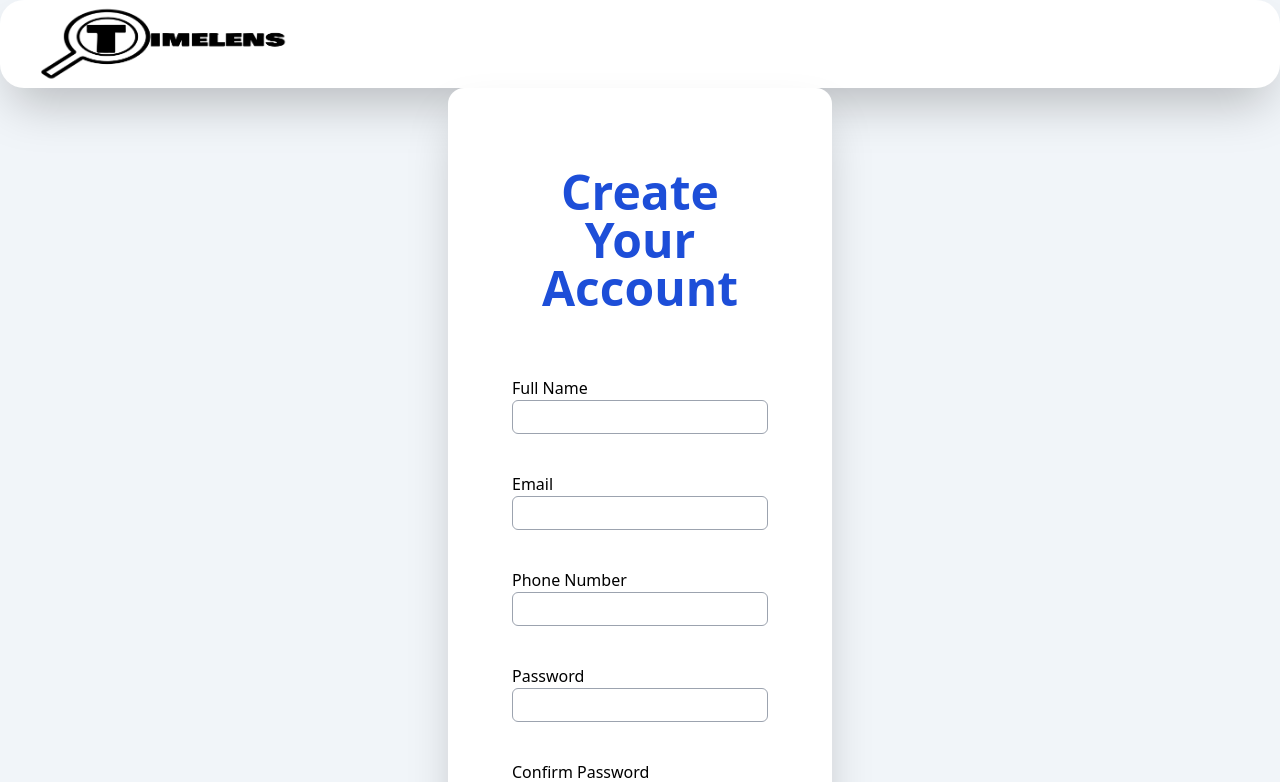
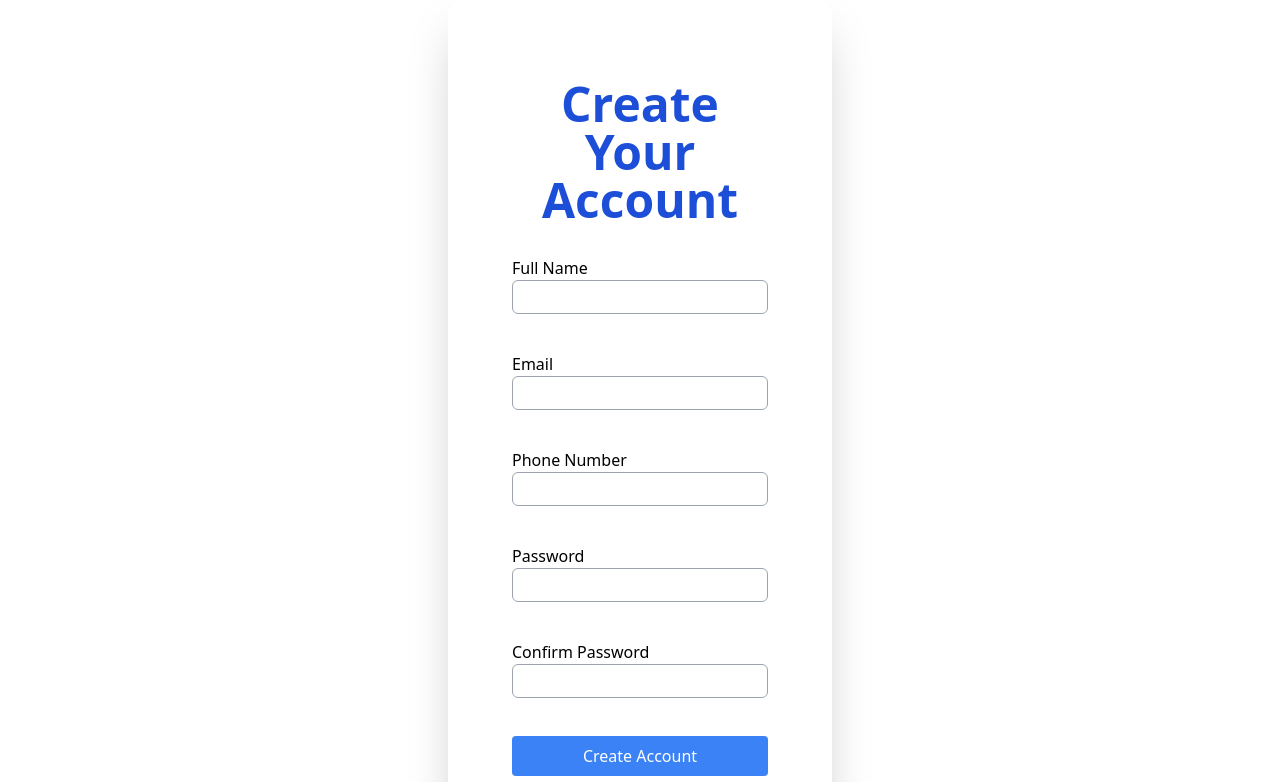
Before and after one commit to athulkrishnama/appointmentScheduler-frontend, a React (Vite) app in the folder client/: page /signup in a window 1280 px wide. Shown: the top 782 px of the page. Built offline with nearby package versions, Linux system fonts and the light colour scheme.

Commit message:
feat: update Signup component to handle OTP state and improve layout

```diff
--- a/client/src/components/signup/Signup.jsx
+++ b/client/src/components/signup/Signup.jsx
@@ -5,9 +5,9 @@ import * as Yup from "yup";
 import FormTextInput from "../form/FormTextInput";
 import { useState } from "react";
 import axios from "../../axios/axios";
-import {useNavigate} from 'react-router'
+import { useNavigate } from "react-router";
 import { toast } from "react-toastify";
-function Signup() {
+function Signup({ setOtpSent }) {
   const [passwordStrengthClass, setPasswordStrengthClass] = useState("");
   const [isSubmitting, setIsSubmitting] = useState(false);
 
@@ -87,34 +87,28 @@ function Signup() {
         ...values,
         role: "client",
       });
-      console.log("response")
-      if(response.status === 201){
+      console.log("response");
+      if (response.status === 200) {
         toast.success(response.data.message);
+        setOtpSent(true);
       }
     } catch (error) {
-      toast.error(error.response.data.message)
+      toast.error(error.response.data.message);
       setIsSubmitting(false);
       console.log(error);
-    }finally{
+    } finally {
       setIsSubmitting(false);
     }
   };
   return (
-    <div className="h-screen flex flex-col bg-slate-100">
-      <motion.nav
-        className="px-10  py-1 shadow-2xl rounded-3xl bg-white"
-        initial={{ opacity: 0, y: -100 }}
-        animate={{ opacity: 1, y: 0 }}
-      >
-        <motion.img src={logo} className="h-20" alt="logo" />
-      </motion.nav>
-      <div className="flex items-center justify-center flex-grow">
+
+      <div className="flex flex-col items-center justify-center h-full">
         <motion.div
           className="shadow-2xl mx-8 md:mx-0 md:px-16 px-5 py-20 rounded-2xl bg-white max-w-[90vw] md:max-w-[30vw]"
           initial={{ scale: 0.5 }}
           animate={{ scale: 1 }}
         >
-          <h2 className="text-5xl font-black text-blue-700 mb-16 text-center ">
+          <h2 className="text-5xl font-black text-blue-700 mb-8 text-center ">
             Create Your Account
           </h2>
           <Formik
@@ -164,13 +158,20 @@ function Signup() {
                 >
                   Create Account
                 </button>
-                <p>Already have account <span className="text-blue-800 font-semibold hover:cursor-pointer" onClick={()=>navigate("/login")}>login</span></p>
+                <p>
+                  Already have account{" "}
+                  <span
+                    className="text-blue-800 font-semibold hover:cursor-pointer"
+                    onClick={() => navigate("/login")}
+                  >
+                    login
+                  </span>
+                </p>
               </Form>
             )}
           </Formik>
         </motion.div>
       </div>
-    </div>
   );
 }
 
```
